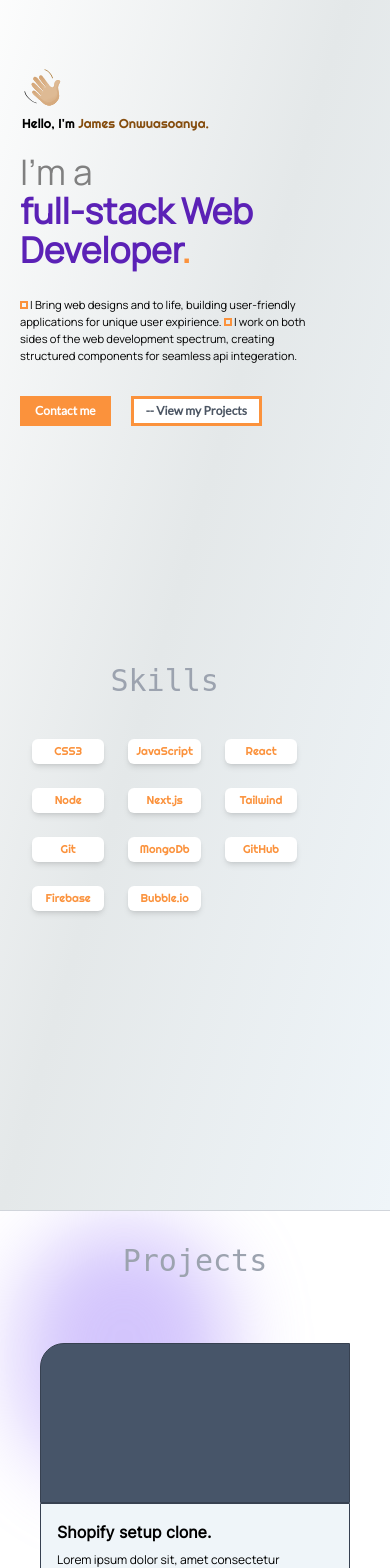
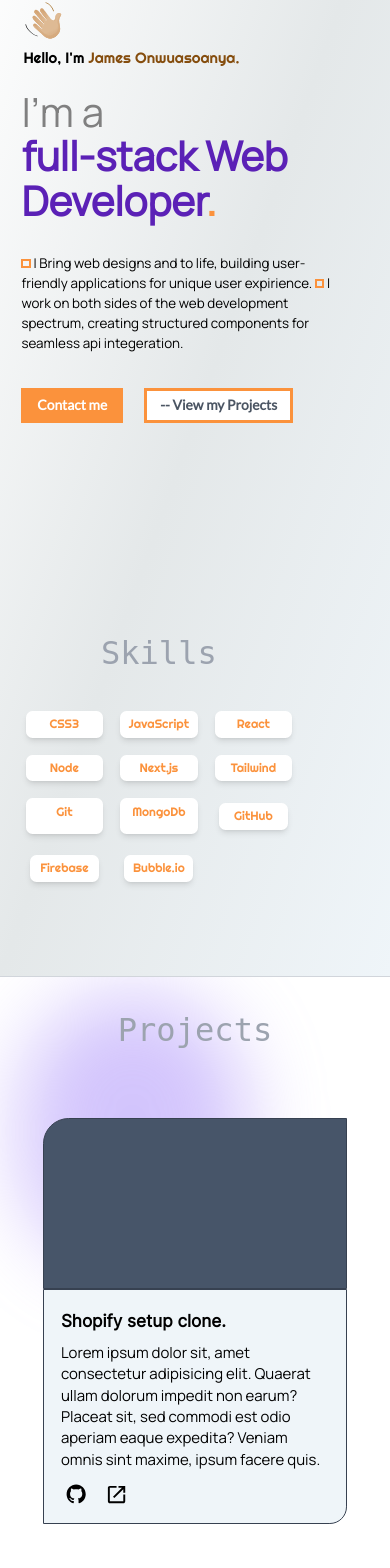
Before and after one commit to james-e-o/Profile, a Next.js app: page / in a window 390 px wide. Shown: the part 204-1772 px from the top of the page. Built offline with nearby package versions, Linux system fonts and the light colour scheme; a web font is replaced by a local one.

Commit message:
profile7/28 master(1)

```diff
--- a/app/globals.css
+++ b/app/globals.css
@@ -170,8 +170,8 @@
 
 
 span.project svg{
-    width: 1.2rem;
-    height: 1.2rem;
+    width: 1.35rem;
+    height: 1.35rem;
 }
 
 .perspective {
@@ -299,3 +299,14 @@ div.w8 {
         transform:translate3d(0%, 0%, -500px) rotateX(-17deg) rotateY(360deg);
     }
 }
+
+@media screen and (max-width:640px) {
+    html {
+        font-size: 107%;
+    }
+}
+/* @media screen and (min-height:600px) {
+    html {
+        font-size: 100%;
+    }
+} */
--- a/app/page.jsx
+++ b/app/page.jsx
@@ -1,21 +1,46 @@
 'use client'
 import Link from 'next/link'
 import { useState,useEffect } from 'react'
+import Image from 'next/image'
 
 export default function Home() {
     const [dropState, setDropState] = useState(false)
+    // const [isClient, setIsClient] = useState(false)
+    useEffect(()=>{
+
+        const sections = document.querySelectorAll(".section")
+        sections.forEach(section => {
+            let sectionTop = section.getBoundingClientRect().top
+            let windowHeight = window.innerHeight
+            console.log('fine boy')
+            if (sectionTop + 100 <= windowHeight )
+            {
+                section.classList.add("animate-land_anime1")
+            }
+        })
+        window.onscroll =() => {
+            sections.forEach(section => {
+                let sectionTop = section.getBoundingClientRect().top
+                let windowHeight = window.innerHeight
+                if (!section.classList.contains("animate-land_anime1") && sectionTop + 60 < windowHeight )
+                {
+                    section.classList.add("animate-land_anime1")
+                }
+            })
+        }
+    })
     return (
-        <div id="container" className="relative w-screen overflow-x-hidden ">
+        <div id="container" className=" relative w-screen overflow-x-hidden ">
 
-                <header  className=" h-14 w-screen lg:h-[14vh] z-[1] bg-white ">
+                <header  className=" h-16 pt-2 w-screen lg:h-[14vh] z-[0] bg-white ">
                     <div className='max-w-[83rem] h-full mx-auto flex items-center justify-between px-3 sm:px-6 md:px-10 py-4 bg-white relative'>
                         <figure className='rounded-full mx-4 bg-slate-600 h-9 w-9 border-2 flex items-center justify-center'>
 
                         </figure>
-                        <nav className=''>
+                        <nav className='z-10'>
                         <div onClick={()=>setDropState(!dropState)} className='inline-block sm:hidden border-none mr-2 relative -top-1 py-1 px-3 '>
                             <button className='scale-105'>{menu}</button>
-                            <ul className={!dropState? "flex-col justify-center flex gap-4 items-center font-semibold text-[#7a7a7a] font-Inter p-2 w-28 h-fit text-sm top-[100%] border border-[#b1b1b1] pointer-events-none opacity-0 bg-white absolute right-0 rounded-lg":"flex-col justify-center flex gap-4 items-center font-semibold text-[#7a7a7a] font-Inter p-2 w-28 text-sm h-fit top-14 border border-[#ff9463] bg-white absolute right-0 rounded-lg"}>
+                            <ul className={!dropState? "flex-col justify-center  flex gap-4 items-center font-semibold text-[#7a7a7a] font-Inter p-2 w-28 h-fit text-sm top-[100%] border border-[#b1b1b1] pointer-events-none opacity-0 bg-white absolute right-0 rounded-lg transition-[_top_150ms_ease-in-out]":"flex-col justify-center flex gap-4 items-center font-semibold text-[#7a7a7a] font-Inter p-2 w-[40vw] text-sm h-fit top-14 border border-gray-400 backdrop-blur-md shadow-lg transition-[_top_150ms_ease-in-out] bg-white absolute right-0 rounded-lg"}>
                                     <Link href={"/"}><li className='hover:text-black py-1 border-b border-slate-400 px-1'>Home</li></Link>
                                     <Link href={"/about"}><li className='hover:text-black py-1 border-b border-slate-400 px-1'>About</li></Link>
                                     <Link href={"#"}><li className='hover:text-black py-1 border-b border-slate-400 px-1'>My Substack</li></Link>
@@ -31,8 +56,8 @@ export default function Home() {
                     </div>
                 </header>
 
-                <div className='bg-skillGradient relative -z-[1] sm:z-0 snap-y w-screen overflow-y-scroll sm:overflow-hidden overflow-x-hidden '>
-                    <div id="hero" className="mt-3 sm:mt-0 gap-1 justify-between items-start sm:items-center max-w-[83rem] sm:h-fit mx-auto px-3 sm:px-5 md:px-10 py-12 sm:flex-row flex-col flex" >
+                <div className='bg-skillGradient relative -z-[0] sm:z-0 snap-y w-screen sm:overflow-hidden overflow-x-hidden '>
+                    <div id="hero" className="mt-3 sm:mt-0 gap-1 justify-between items-start sm:items-center max-w-[83rem] sm:h-fit mx-auto px-2 sm:px-5 md:px-10 pb-12 sm:py-9 sm:flex-row flex-col flex" >
 
                         {/* <div className="flex gap-14 m-auto" >
                                 <p className="fill-orange-400 w-5 h-5" >{github}</p>
@@ -40,35 +65,35 @@ export default function Home() {
                                 <p className="fill-orange-400 w-5 h-5" >{linkedin}</p>
                             </div> */}
 
-                            <div className=" gap-1 min-w-[60%]  pb-2 justify-center snap-start sm:pb-20 px-2 h-[80vh] sm:h-fit md:px-5 flex flex-col ">
+                            <div className=" gap-1 min-w-[60%] section top-[2.21rem] opacity-0 animate-land_anime1 pb-2 justify-center snap-start sm:pb-20 px-3 h-[80vh] sm:h-fit md:px-5 flex flex-col ">
                                 <p className=" inline-block sm:mb-3 sm:text-lg">{wave}</p>
-                                <p className="px-[2px] w-fit font-light text-[0.81rem] lg:text-[1.13rem] font-Righteous ">Hello, I'm <span className=" text-yellow-800 font-normal"> James Onwuasoanya.</span></p>
+                                <p className=" px-[2px] w-fit font-light text-sm lg:text-[1.13rem] font-Righteous ">Hello, I'm <span className=" text-yellow-800 font-normal"> James Onwuasoanya.</span></p>
 
-                                <h1 className=" pt-4 pb-2 font-bold inline-block font-Manrope text-[2.2rem] lg:text-5xl text-violet-800 leading-[1.1]"> <span className="font-light text-[gray] font-Manrope">I'm a <br className='sm:hidden'></br> </span> full-stack <br className='hidden sm:block'></br>Web Developer<span className="text-orange-400">.</span></h1>
+                                <h1 className=" pt-4 pb-2 font-bold inline-block font-Manrope text-[2.35rem] lg:text-5xl text-violet-800 leading-[1.1]"> <span className="font-light text-[gray] font-Manrope">I'm a <br className='sm:hidden'></br> </span> full-stack <br className='hidden sm:block'></br>Web Developer<span className="text-orange-400">.</span></h1>
 
 
-                                <div className="text-[0.7rem] lg:text-[0.94rem] font-Manrope text-gray- inline-block mb-3 max-w-[85%] sm:max-w-[80%] mt-4 font-extralight"><Sqdot/> I Bring web designs and to life, building user-friendly applications for unique user expirience. <Sqdot/> I work on both sides of the web development spectrum, creating structured components for seamless api integeration.</div>
+                                <div className="text-[0.784rem] lg:text-[0.94rem] font-Manrope text-gray- inline-block mb-3 max-w-[92%] sm:max-w-[80%] mt-4 font-extralight"><Sqdot/> I Bring web designs and to life, building user-friendly applications for unique user expirience. <Sqdot/> I work on both sides of the web development spectrum, creating structured components for seamless api integeration.</div>
 
 
                                 <p className='flex justify-start gap-5 mt-4 items-center'>
-                                    <Link href={"/contact"}><button className="px-3 lg:px-5 py-1 lg:py-2 w-fit text-xs border-orange-400 border-[3px] hover:bg-white font-semibold hover:text-gray-600 hover:border-orange-400  bg-orange-400 text-white font-Lato" >Contact me</button></Link>
-                                    <Link href={"#projects"}><button className="px-3 lg:px-5 py-1 lg:py-2 w-fit text-xs border-orange-400 border-[3px] hover:bg-orange-400 font-semibold hover:text-white hover:border-white bg-white text-gray-600 font-Lato" >-- View my Projects</button></Link>
+                                    <Link href={"/contact"}><button className="px-3 lg:px-5 py-1 lg:py-2 w-fit text-[0.81rem] border-orange-400 border-[3px] hover:bg-white font-semibold hover:text-gray-600 hover:border-orange-400  bg-orange-400 text-white font-Lato" >Contact me</button></Link>
+                                    <Link href={"#projects"}><button className="px-3 lg:px-5 py-1 lg:py-2 w-fit text-[0.81rem] border-orange-400 border-[3px] hover:bg-orange-400 font-semibold hover:text-white hover:border-white bg-white text-gray-600 font-Lato" >-- View my Projects</button></Link>
                                 </p>
 
 
                             </div>
 
-                            <div className=" pb-7 pt-1 sm:py-12  px-2 md:px-4 gap-16 snap-center justify-center h-[60vh] sm:h-fit flex-col items-center mt-16 rounded-3xl sm:mt-2 flex-grow">
-                            <p className='font-extralight sm:hidden max-w-[83rem] mx-auto font-Orbitron text-gray-400 text-center mt-1 pb-7 text-3xl'>Skills</p>
+                            <div className="opacity-0 top-[2.21rem] testamo section pb-7 pt-1 sm:py-12  px-2 md:px-4 gap-16 snap-center justify-center h-[5 0vh] sm:h-fit flex-col items-center mt-16 rounded-3xl sm:mt-2 flex-grow">
+                            <p className='font-extralight sm:hidden max-w-[83rem] mx-auto font-Orbitron text-gray-400 text-center items-center mt-1 pb-7 text-3xl'>Skills</p>
                                 <div className='grid grid-cols-3 text-center sm:block'>
-                                    <p className="px-2 py-1 lg:px-4 lg:py-2 text-[0.71rem] lg:text-[1.13rem] bg-white shadow-md rounded-md m-3 lg:m-4 text-orange-400 inline-block font-Righteous"><span>CSS3</span></p>
-                                    <p className="px-2 py-1 lg:px-4 lg:py-2 text-[0.71rem] lg:text-[1.13rem] bg-white shadow-md rounded-md m-3 lg:m-4 text-orange-400 inline-block font-Righteous"><span>JavaScript</span></p>
-                                    <p className="px-2 py-1 lg:px-4 lg:py-2 text-[0.71rem] lg:text-[1.13rem] bg-white shadow-md rounded-md m-3 lg:m-4 text-orange-400 inline-block font-Righteous"><span>React</span></p>
-                                    <p className="px-2 py-1 lg:px-4 lg:py-2 text-[0.71rem] lg:text-[1.13rem] bg-white shadow-md rounded-md m-3 lg:m-4 text-orange-400 inline-block font-Righteous"><span>Node</span></p>
-                                    <p className="px-2 py-1 lg:px-4 lg:py-2 text-[0.71rem] lg:text-[1.13rem] bg-white shadow-md rounded-md m-3 lg:m-4 text-orange-400 inline-block font-Righteous"><span>Next.js</span></p>
-                                    <p className="px-2 py-1 lg:px-4 lg:py-2 text-[0.71rem] lg:text-[1.13rem] bg-white shadow-md rounded-md m-3 lg:m-4 text-orange-400 inline-block font-Righteous"><span>Tailwind</span></p>
-                                    <p className="px-2 py-1 lg:px-4 lg:py-2 text-[0.71rem] lg:text-[1.13rem] bg-white shadow-md rounded-md m-3 lg:m-4 text-orange-400 inline-block font-Righteous"><span>Git</span></p>
-                                    <p className="px-2 py-1 lg:px-4 lg:py-2 text-[0.71rem] lg:text-[1.13rem] bg-white shadow-md rounded-md m-3 lg:m-4 text-orange-400 inline-block font-Righteous"><span>MongoDb</span></p>
+                                    <p className="px-2 py-1 lg:px-4 lg:py-2 text-[0.71rem] lg:text-[1.13rem] bg-white shadow-md rounded-md m-2 lg:m-4 text-orange-400 inline-block font-Righteous"><span>CSS3</span></p>
+                                    <p className="px-2 py-1 lg:px-4 lg:py-2 text-[0.71rem] lg:text-[1.13rem] bg-white shadow-md rounded-md m-2 lg:m-4 text-orange-400 inline-block font-Righteous text-start"><span>JavaScript</span></p>
+                                    <p className="px-2 py-1 lg:px-4 lg:py-2 text-[0.71rem] lg:text-[1.13rem] bg-white shadow-md rounded-md m-2 lg:m-4 text-orange-400 inline-block font-Righteous"><span>React</span></p>
+                                    <p className="px-2 py-1 lg:px-4 lg:py-2 text-[0.71rem] lg:text-[1.13rem] bg-white shadow-md rounded-md m-2 lg:m-4 text-orange-400 inline-block font-Righteous"><span>Node</span></p>
+                                    <p className="px-2 py-1 lg:px-4 lg:py-2 text-[0.71rem] lg:text-[1.13rem] bg-white shadow-md rounded-md m-2 lg:m-4 text-orange-400 inline-block font-Righteous"><span>Next.js</span></p>
+                                    <p className="px-2 py-1 lg:px-4 lg:py-2 text-[0.71rem] lg:text-[1.13rem] bg-white shadow-md rounded-md m-2 lg:m-4 text-orange-400 inline-block font-Righteous"><span>Tailwind</span></p>
+                                    <p className="px-2 py-1 lg:px-4 lg:py-2 text-[0.71rem] lg:text-[1.13rem] bg-white shadow-md rounded-md m-2 lg:m-4 text-orange-400 inline-block font-Righteous"><span>Git</span></p>
+                                    <p className="px-2 py-1 lg:px-4 lg:py-2 text-[0.71rem] lg:text-[1.13rem] bg-white shadow-md rounded-md m-2 lg:m-4 text-orange-400 inline-block font-Righteous"><span>MongoDb</span></p>
                                     {/* <p className="px-2 py-1 lg:px-4 lg:py-2 text-[0.71rem] lg:text-[1.13rem] bg-white shadow-md rounded-md m-3 lg:m-4 text-orange-400 inline-block font-Righteous"><span>PostgreSql</span></p> */}
                                     <p className="px-2 py-1 lg:px-4 lg:py-2 text-[0.71rem] lg:text-[1.13rem] bg-white shadow-md rounded-md m-3 lg:m-4 text-orange-400 inline-block font-Righteous"><span>GitHub</span></p>
                                     <p className="px-2 py-1 lg:px-4 lg:py-2 text-[0.71rem] lg:text-[1.13rem] bg-white shadow-md rounded-md m-3 lg:m-4 text-orange-400 inline-block font-Righteous"><span>Firebase</span></p>
@@ -82,14 +107,21 @@ export default function Home() {
 
             <div id="projects" className="before:absolute before:opacity-50 bg-white before:w-52 snap-start before:-z-10 before:h-64 before:rounded-full before:bg-violet-400 before:blur-2xl overflow-hidden border-t border-gray-300 z-10 before:top-4 before:left-5 backdropState-blur-md  relative">
             <p className='font-extralight max-w-[83rem] mx-auto font-Orbitron text-gray-400 text-center box-border px-8 pt-8 text-3xl'>Projects</p>
-                        <div className="grid sm:gap-x-24 justify-items-center gap-y-10 sm:gap-y-24 sm:grid-cols-2 my-5 max-w-[83rem] mx-auto py-1 px-10 ">
+                        <div className="opacity-0 top-[2.1rem] section grid sm:gap-x-24 justify-items-center gap-y-10 sm:gap-y-24 sm:grid-cols-2 my-5 max-w-[83rem] mx-auto py-1 px-10 ">
 
                             <div id="project" className='inline-flex flex-col justify-center gap-0 h-fit my-10'>
-                                <div className=' rounded-ss-3xl border-gray-700 bg-slate-600 border h-40 flex justify-center items-center max-h-80' ></div>
+                                <div className=' rounded-ss-3xl border-gray-700 bg-slate-600 border h-40 flex justify-center items-center max-h-80' >
+                                    {/* <Image className='rounded-2xl'
+                                        src="/jameswebb1.jpg"
+                                        width={80}
+                                        height={80}
+                                        alt="Picture of the author"
+                                     /> */}
+                                </div>
                                 <div className='flex font-Manrope flex-col justify-between p-3 border rounded-ee-2xl h-fit border-gray-700 w-fit backdropState-blur-sm bg-next1'>
                                     <p className='p-1 font-bold font-Inter text-base'>Shopify setup clone.</p>
-                                    <p className='p-1 text-xs'>Lorem ipsum dolor sit, amet consectetur adipisicing elit. Quaerat ullam dolorum impedit non earum? Placeat sit, sed commodi est odio aperiam eaque expedita? Veniam omnis sint maxime, ipsum facere quis.</p>
-                                    <p className='p-1 mt-1 flex justify-start gap-3 items-center'>
+                                    <p className='p-1 text-sm'>Lorem ipsum dolor sit, amet consectetur adipisicing elit. Quaerat ullam dolorum impedit non earum? Placeat sit, sed commodi est odio aperiam eaque expedita? Veniam omnis sint maxime, ipsum facere quis.</p>
+                                    <p className='p-1 mt-1 ml-1 flex justify-start gap-4 items-center'>
                                         <span className='project'>{github}</span>
                                         <span className='project'>{newlink}</span>
                                     </p>
@@ -100,7 +132,7 @@ export default function Home() {
 
             <div id="footer" className=" bg-orange-400 fill-white backdropState-blur-md  relative  gap-10 justify-between items-start px-5 py-4 flex">
                         <div className="mt-5 max-w-[83rem] mx-auto pb-5 px-5">
-                                <div className='flex justify-center flex-col sm:flex-row'>
+                                <div className='opacity-0 top-[2.1rem] section flex justify-center flex-col sm:flex-row'>
                                     <p className='p-3 flex justify-center gap-6 items-center '>
                                         <span>{github}</span>
                                         <span>{linkedin}</span>
@@ -119,7 +151,7 @@ export default function Home() {
 
 
 
-
+const twitter = <svg name="twitter" id="twitter" xmlns="http://www.w3.org/2000/svg"  viewBox="0 0 24 24" width="24px" height="24px"> <path d="M22,3.999c-0.78,0.463-2.345,1.094-3.265,1.276c-0.027,0.007-0.049,0.016-0.075,0.023c-0.813-0.802-1.927-1.299-3.16-1.299 c-2.485,0-4.5,2.015-4.5,4.5c0,0.131-0.011,0.372,0,0.5c-3.353,0-5.905-1.756-7.735-4c-0.199,0.5-0.286,1.29-0.286,2.032 c0,1.401,1.095,2.777,2.8,3.63c-0.314,0.081-0.66,0.139-1.02,0.139c-0.581,0-1.196-0.153-1.759-0.617c0,0.017,0,0.033,0,0.051 c0,1.958,2.078,3.291,3.926,3.662c-0.375,0.221-1.131,0.243-1.5,0.243c-0.26,0-1.18-0.119-1.426-0.165 c0.514,1.605,2.368,2.507,4.135,2.539c-1.382,1.084-2.341,1.486-5.171,1.486H2C3.788,19.145,6.065,20,8.347,20 C15.777,20,20,14.337,20,8.999c0-0.086-0.002-0.266-0.005-0.447C19.995,8.534,20,8.517,20,8.499c0-0.027-0.008-0.053-0.008-0.08 c-0.003-0.136-0.006-0.263-0.009-0.329c0.79-0.57,1.475-1.281,2.017-2.091c-0.725,0.322-1.503,0.538-2.32,0.636 C20.514,6.135,21.699,4.943,22,3.999z"/></svg>
 
 const github = <svg xmlns="http://www.w3.org/2000/svg" width="31px" height="31px" viewBox="-2 -2 29 29"><path d="M12 0c-6.626 0-12 5.373-12 12 0 5.302 3.438 9.8 8.207 11.387.599.111.793-.261.793-.577v-2.234c-3.338.726-4.033-1.416-4.033-1.416-.546-1.387-1.333-1.756-1.333-1.756-1.089-.745.083-.729.083-.729 1.205.084 1.839 1.237 1.839 1.237 1.07 1.834 2.807 1.304 3.492.997.107-.775.418-1.305.762-1.604-2.665-.305-5.467-1.334-5.467-5.931 0-1.311.469-2.381 1.236-3.221-.124-.303-.535-1.524.117-3.176 0 0 1.008-.322 3.301 1.23.957-.266 1.983-.399 3.003-.404 1.02.005 2.047.138 3.006.404 2.291-1.552 3.297-1.23 3.297-1.23.653 1.653.242 2.874.118 3.176.77.84 1.235 1.911 1.235 3.221 0 4.609-2.807 5.624-5.479 5.921.43.372.823 1.102.823 2.222v3.293c0 .319.192.694.801.576 4.765-1.589 8.199-6.086 8.199-11.386 0-6.627-5.373-12-12-12z"/></svg>
 const newlink = <svg id="newlink" xmlns="http://www.w3.org/2000/svg" height="24px" viewBox="0 -960 960 960" width="24px"><path d="M200-120q-33 0-56.5-23.5T120-200v-560q0-33 23.5-56.5T200-840h280v80H200v560h560v-280h80v280q0 33-23.5 56.5T760-120H200Zm188-212-56-56 372-372H560v-80h280v280h-80v-144L388-332Z"/></svg>
@@ -137,10 +169,9 @@ export const Sqdot = () =>{
 }
 {/* <div id='lower-main' className="flex mt-2">
                 <div id='svg-container' className="py-2 pr-3 -mt-2">
-                    <Link href="http://www.github.com/james-e-o"><svg xmlns="http://www.w3.org/2000/svg" width="24" height="24" viewBox="0 0 24 24"><path d="M12 0c-6.626 0-12 5.373-12 12 0 5.302 3.438 9.8 8.207 11.387.599.111.793-.261.793-.577v-2.234c-3.338.726-4.033-1.416-4.033-1.416-.546-1.387-1.333-1.756-1.333-1.756-1.089-.745.083-.729.083-.729 1.205.084 1.839 1.237 1.839 1.237 1.07 1.834 2.807 1.304 3.492.997.107-.775.418-1.305.762-1.604-2.665-.305-5.467-1.334-5.467-5.931 0-1.311.469-2.381 1.236-3.221-.124-.303-.535-1.524.117-3.176 0 0 1.008-.322 3.301 1.23.957-.266 1.983-.399 3.003-.404 1.02.005 2.047.138 3.006.404 2.291-1.552 3.297-1.23 3.297-1.23.653 1.653.242 2.874.118 3.176.77.84 1.235 1.911 1.235 3.221 0 4.609-2.807 5.624-5.479 5.921.43.372.823 1.102.823 2.222v3.293c0 .319.192.694.801.576 4.765-1.589 8.199-6.086 8.199-11.386 0-6.627-5.373-12-12-12z"/></svg></Link>
-                    <Link href="http://www.x.com/james__e__o"><svg name="twitter" id="twitter" xmlns="http://www.w3.org/2000/svg"  viewBox="0 0 24 24" width="24px" height="24px">    <path d="M22,3.999c-0.78,0.463-2.345,1.094-3.265,1.276c-0.027,0.007-0.049,0.016-0.075,0.023c-0.813-0.802-1.927-1.299-3.16-1.299 c-2.485,0-4.5,2.015-4.5,4.5c0,0.131-0.011,0.372,0,0.5c-3.353,0-5.905-1.756-7.735-4c-0.199,0.5-0.286,1.29-0.286,2.032 c0,1.401,1.095,2.777,2.8,3.63c-0.314,0.081-0.66,0.139-1.02,0.139c-0.581,0-1.196-0.153-1.759-0.617c0,0.017,0,0.033,0,0.051 c0,1.958,2.078,3.291,3.926,3.662c-0.375,0.221-1.131,0.243-1.5,0.243c-0.26,0-1.18-0.119-1.426-0.165 c0.514,1.605,2.368,2.507,4.135,2.539c-1.382,1.084-2.341,1.486-5.171,1.486H2C3.788,19.145,6.065,20,8.347,20 C15.777,20,20,14.337,20,8.999c0-0.086-0.002-0.266-0.005-0.447C19.995,8.534,20,8.517,20,8.499c0-0.027-0.008-0.053-0.008-0.08 c-0.003-0.136-0.006-0.263-0.009-0.329c0.79-0.57,1.475-1.281,2.017-2.091c-0.725,0.322-1.503,0.538-2.32,0.636 C20.514,6.135,21.699,4.943,22,3.999z"/></svg></Link>
-                    <svg id="linkedin" xmlns="http://www.w3.org/2000/svg"  viewBox="0 0 30 30" width="24px" height="24px">    <path d="M15,3C8.373,3,3,8.373,3,15c0,6.627,5.373,12,12,12s12-5.373,12-12C27,8.373,21.627,3,15,3z M10.496,8.403 c0.842,0,1.403,0.561,1.403,1.309c0,0.748-0.561,1.309-1.496,1.309C9.561,11.022,9,10.46,9,9.712C9,8.964,9.561,8.403,10.496,8.403z M12,20H9v-8h3V20z M22,20h-2.824v-4.372c0-1.209-0.753-1.488-1.035-1.488s-1.224,0.186-1.224,1.488c0,0.186,0,4.372,0,4.372H14v-8 h2.918v1.116C17.294,12.465,18.047,12,19.459,12C20.871,12,22,13.116,22,15.628V20z"/></svg>
-                    <svg id="youtube" xmlns="http://www.w3.org/2000/svg"  viewBox="0 0 24 24" width="24px" height="24px">    <path d="M21.582,6.186c-0.23-0.86-0.908-1.538-1.768-1.768C18.254,4,12,4,12,4S5.746,4,4.186,4.418 c-0.86,0.23-1.538,0.908-1.768,1.768C2,7.746,2,12,2,12s0,4.254,0.418,5.814c0.23,0.86,0.908,1.538,1.768,1.768 C5.746,20,12,20,12,20s6.254,0,7.814-0.418c0.861-0.23,1.538-0.908,1.768-1.768C22,16.254,22,12,22,12S22,7.746,21.582,6.186z M10,14.598V9.402c0-0.385,0.417-0.625,0.75-0.433l4.5,2.598c0.333,0.192,0.333,0.674,0,0.866l-4.5,2.598 C10.417,15.224,10,14.983,10,14.598z"/></svg>
+
+
+
                 </div>
             </div> */}
 
--- a/tailwind.config.js
+++ b/tailwind.config.js
@@ -56,7 +56,7 @@ module.exports = {
         'border_anime_w': "border_anime_w 500ms ease-out -50ms",
         'border_anime_h': "border_anime_h 500ms ease-out -50ms",
         'link_anime':  "link_anime 500ms ease-in-out -350ms",
-        'land_anime1':  "land_anime1 600ms ease-in-out -100ms forwards",
+        'land_anime1':  "land_anime1 650ms ease-in-out -100ms forwards",
         'land_anime2':  "land_anime2 800ms ease-in-out 500ms forwards",
         'blink_anime':  "blink_anime 1.2s ease-in-out -50ms",
         'multi_color':  "multi_color 20s ease-in-out -50ms infinite alternate",
```
